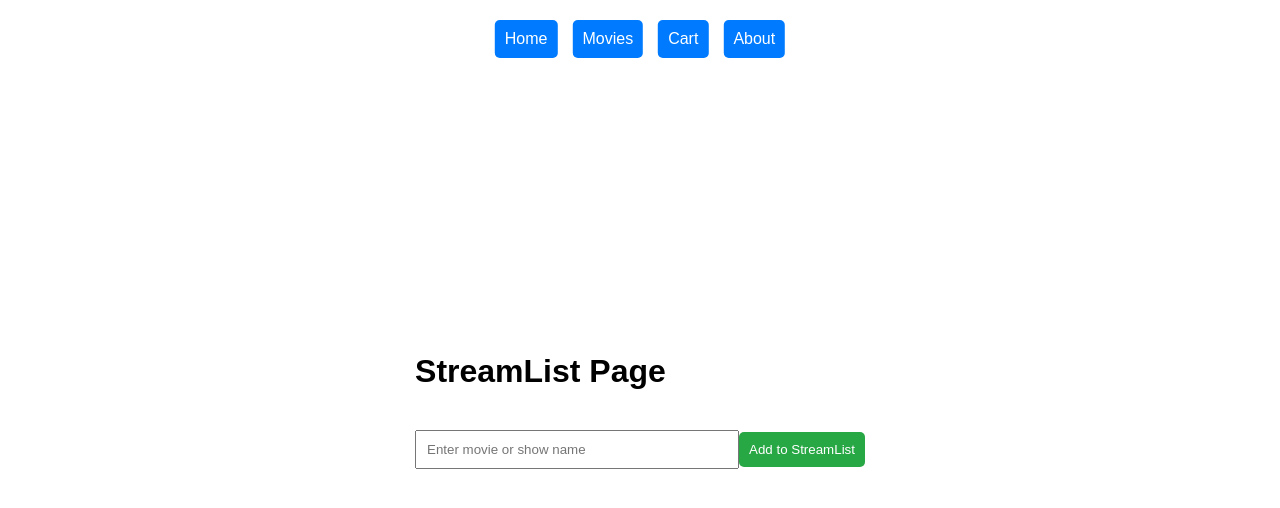
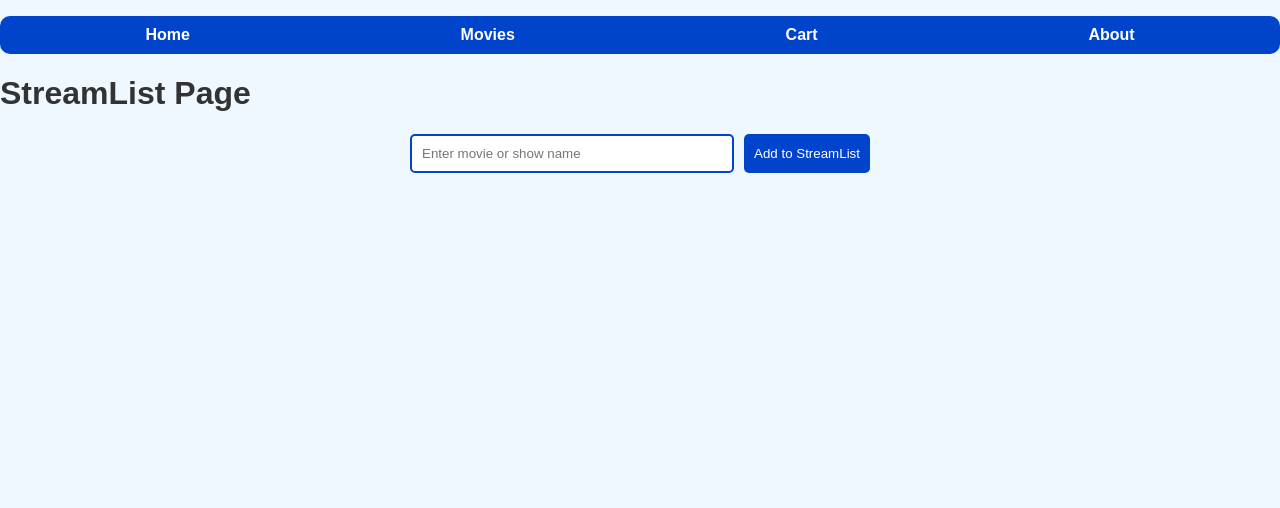
Before and after one commit to hotshotjack86/streamlist-react-app, a React (Create React App) app: page / in a window 1280 px wide. Shown: the top 508 px of the page. Built offline with nearby package versions, Linux system fonts and the light colour scheme.

Commit message:
Updated app with error handling, enhanced CSS, and improved comments

```diff
--- a/src/App.css
+++ b/src/App.css
@@ -1,62 +1,75 @@
+/* General body styling */
 body {
   font-family: Arial, sans-serif;
-  display: flex;
-  justify-content: center;
-  align-items: center;
-  height: 100vh; /* Makes the body take up the full height of the viewport */
-  margin: 0; /* Removes default margin */
+  background-color: #f0f8ff; /* Light background */
+  color: #333;
 }
 
+/* Navigation bar styling */
 nav ul {
-  list-style: none;
-  padding: 0;
-  margin: 0;
+  background-color: #0044cc;
+  padding: 10px;
+  list-style-type: none;
   display: flex;
-  gap: 15px;
-  position: absolute;
-  top: 20px; /* Keeps the navigation bar at the top */
-  left: 50%;
-  transform: translateX(-50%);
+  justify-content: space-around;
+  border-radius: 10px;
 }
 
 nav ul li {
-  padding: 10px;
-  background-color: #007bff;
-  border-radius: 5px;
+  display: inline;
 }
 
 nav ul li a {
   color: white;
   text-decoration: none;
+  font-weight: bold;
+  padding: 10px 20px;
+  border-radius: 5px;
+  transition: background-color 0.3s;
 }
 
-.container {
-  text-align: center; /* Centers text inside the container */
+nav ul li a:hover {
+  background-color: #003399;
 }
 
-h1 {
-  margin-bottom: 20px;
+/* StreamList input form */
+form {
+  margin-top: 20px;
+  display: flex;
+  justify-content: center;
 }
 
-form {
-  margin-top: 20px;
-  display: inline-block;
-}
-
-input {
+input[type="text"] {
   padding: 10px;
   width: 300px;
+  border: 2px solid #0044cc;
+  border-radius: 5px;
 }
 
 button {
   padding: 10px;
-  background-color: #28a745;
+  margin-left: 10px;
+  background-color: #0044cc;
   color: white;
   border: none;
   border-radius: 5px;
   cursor: pointer;
+  transition: background-color 0.3s;
 }
 
 button:hover {
-  background-color: #218838;
+  background-color: #003399;
 }
+
+/* Movies page styling */
+.movies-list {
+  margin-top: 20px;
+  padding: 20px;
+}
+
+.movie-item {
+  padding: 10px;
+  background-color: #e0e0e0;
+  border-radius: 5px;
+  margin-bottom: 10px;
+}
--- a/src/App.js
+++ b/src/App.js
@@ -7,17 +7,26 @@ import About from './components/About';
 import './App.css'; // Import the CSS file
 
 function App() {
+  // State to manage the list of movies
   const [movies, setMovies] = useState([]);
 
-  // Function to add a movie to the list
+  // Function to add a movie to the list, with error handling
   const addMovie = (movie) => {
-    console.log('Adding movie:', movie);  // Log the movie being added
-    setMovies([...movies, movie]); // Add the new movie to the list
+    try {
+      if (movie.trim() === "") {
+        throw new Error("Movie title cannot be empty."); // Check for empty movie title
+      }
+      console.log('Adding movie:', movie); // Log the movie being added
+      setMovies([...movies, movie]); // Add the new movie to the list
+    } catch (error) {
+      console.error("Error adding movie:", error.message); // Handle any errors
+    }
   };
 
   return (
     <Router>
       <div>
+        {/* Navigation bar with links to different app pages */}
         <nav>
           <ul>
             <li><Link to="/">Home</Link></li>
@@ -27,9 +36,15 @@ function App() {
           </ul>
         </nav>
 
+        {/* Define routes for different pages */}
         <Routes>
+          {/* Home page with StreamList form */}
           <Route path="/" element={<StreamList addMovie={addMovie} />} />
+
+          {/* Movies page to display the list of added movies */}
           <Route path="/movies" element={<Movies movies={movies} />} />
+
+          {/* Placeholder pages for future content */}
           <Route path="/cart" element={<Cart />} />
           <Route path="/about" element={<About />} />
         </Routes>
```
